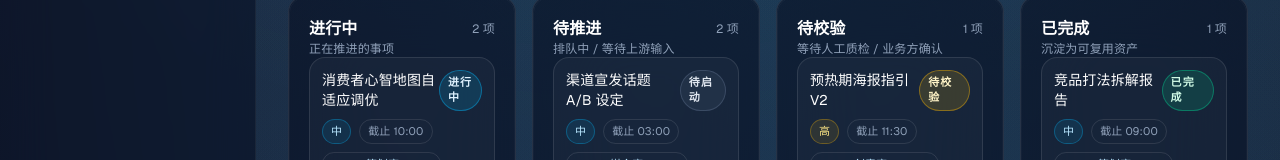
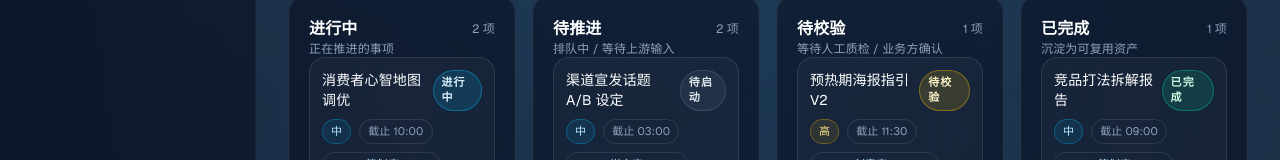
Before and after one commit to xinjiguaike/intelligent-marketing-hub, a Next.js app in the folder frontend/: page / in a window 1280 px wide. Shown: the part 944-1104 px from the top of the page. Built offline with nearby package versions, Linux system fonts and the light colour scheme.

Commit message:
update task title in mock data

```diff
--- a/frontend/src/data/mock/orchestration.ts
+++ b/frontend/src/data/mock/orchestration.ts
@@ -416,7 +416,7 @@ export const personalBoards: Array<PersonalBoard & { id: string }> = [
         tasks: [
           {
             id: "lane-active-01",
-            title: "消费者心智地图自适应调优",
+            title: "消费者心智地图调优",
             category: "调研",
             dueAt: "2024-07-12T18:00:00+08:00",
             priority: "medium",
```
